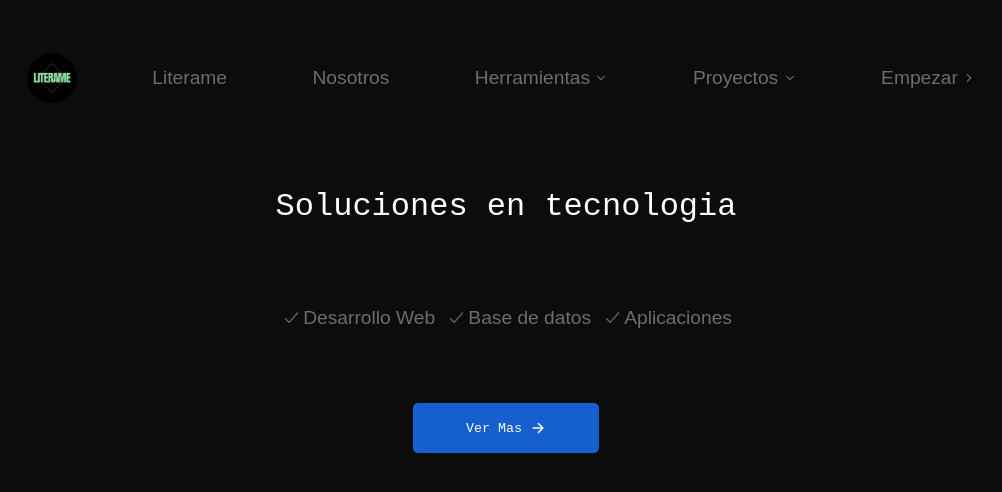
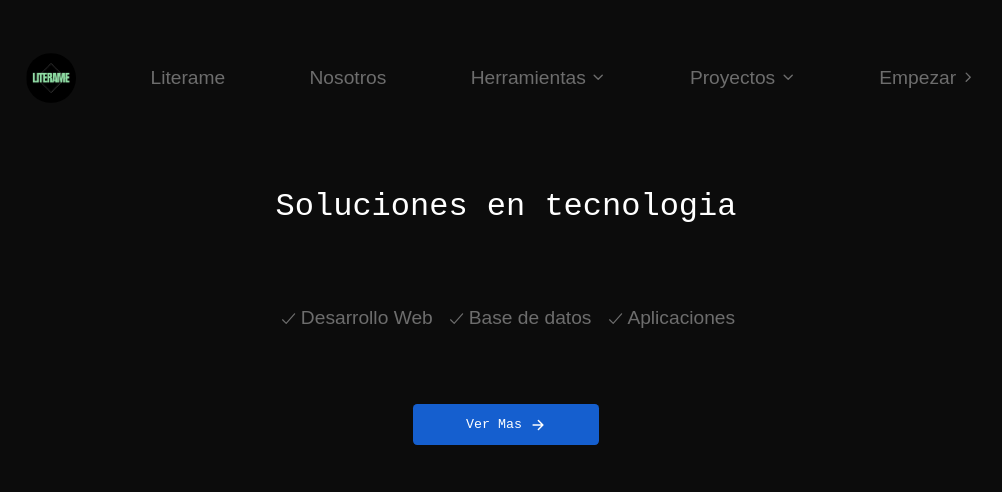
Before and after one commit to literame/acorde, a plain HTML site: page index.html in a window 1280 px wide. Shown: the whole page, without its empty margins (134-1136 px from the left). Drawn offline with nearby package versions, Linux system fonts and the light colour scheme; a web font is replaced by a local one.

Commit message:
ajuste de medidas

```diff
--- a/css/styleinicio.css
+++ b/css/styleinicio.css
@@ -11,7 +11,8 @@ body{
 }
 
 header{
-    height: 60px;
+    /* height: 60px; */
+    height: 3.75em;
     display: flex;
     align-items: center;
     justify-content: space-around;
@@ -21,7 +22,9 @@ header img{
     border-radius: 50%;
 }
 .logoicon{
- width: 50px;
+ /* width: 50px; */
+ width: 3.125em;
+
 }
 header a{
     color: hsla(0,0%,100%,.4);
@@ -43,7 +46,8 @@ main ul{
 main li{
     color: hsla(0,0%,100%,.4);
     font-size: 1.2em;
-    margin: 2px 5px;
+    /* margin: 2px 5px;  */
+    margin:  0.125em 0.3125em;
     font-family: "Ruluko", sans-serif;
     display: flex;
     justify-content: center;
@@ -60,11 +64,13 @@ main h1{
 }
 
 .ion{
-    font-size: 12px;
+    /* font-size: 12px; */
+    font-size: 0.75em;
+
 }
 
 .check{
-    margin: 0 2px;
+    margin: 0 0.125em;
 }
 
 .btn-opt{
@@ -76,15 +82,15 @@ main h1{
 }
 
 main div button{
-    height: 50px;
-    min-width: 150px;
-    padding: 5px 4em;
+    height: 3.125em;
+    min-width: 9.375em;
+    padding: 0.3125em 4em;
     border: none;
     margin: 3em auto;
     background: #155fcf;
     color: white;
     font-family: "Martian Mono", monospace;
-    border-radius: 5px;
+    border-radius: 0.3125em;
     cursor: pointer;
     display: flex;
     align-items: center;
```
